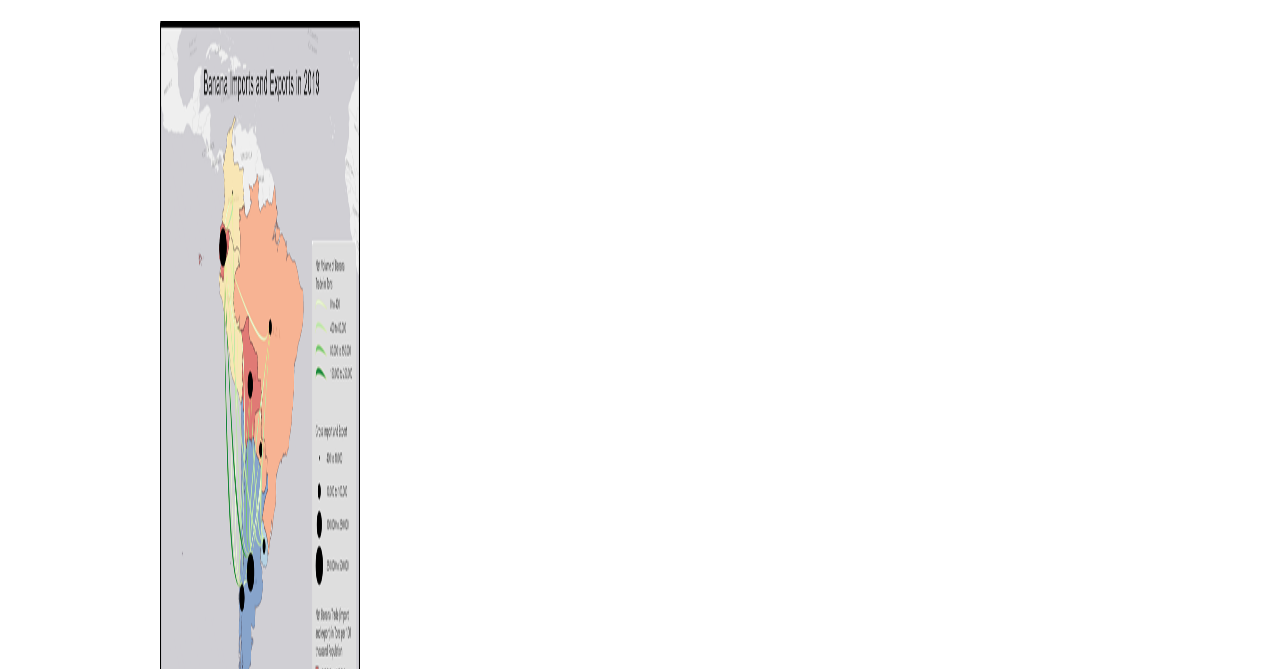
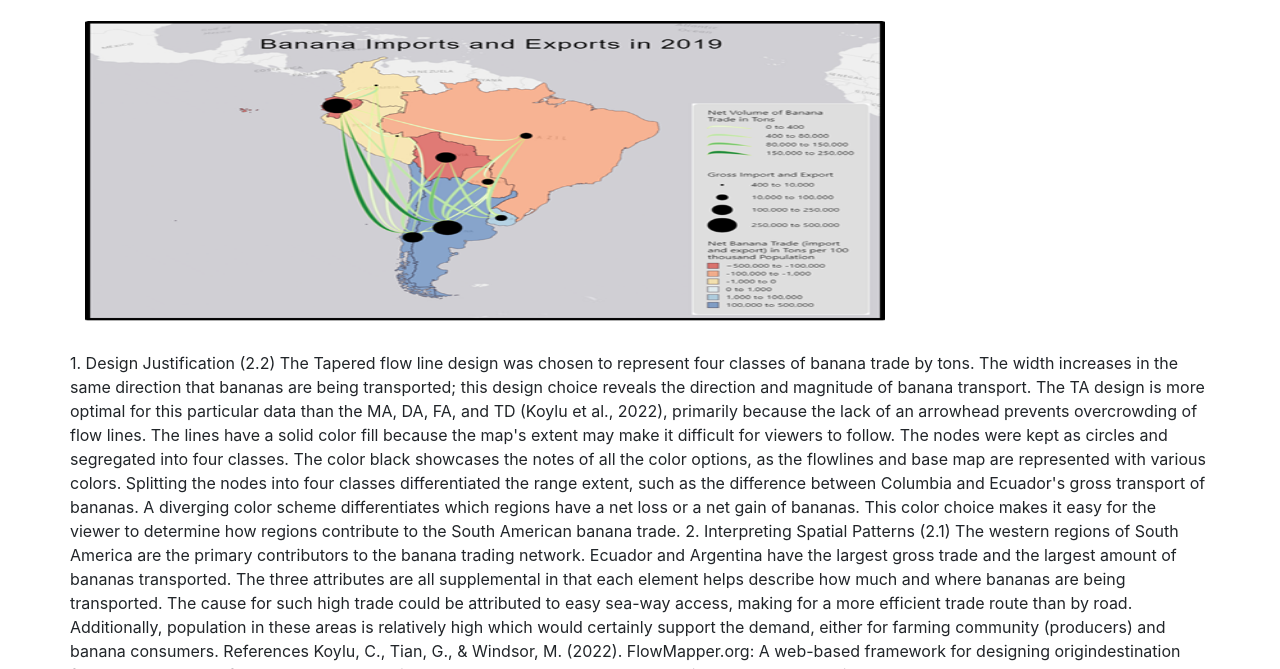
Before and after one commit to geog3540/sbnton, a website: page FlowMap.html in a window 1280 px wide. Shown: the part 131-800 px from the top of the page. Drawn offline with Linux system fonts and the light colour scheme.

Commit message:
Update FlowMap.html

```diff
--- a/FlowMap.html
+++ b/FlowMap.html
@@ -57,7 +57,7 @@
       </h1>
       <div class="row">
         <div class="col-lg-4 col-sm-6 portfolio-item text-center">
-          <img class = "card-image-top" src="Images/FlowMao.png" alt="" width="200" height="800">
+          <img class = "card-image-top" src="Images/FlowMao.png" alt="" width="800" height="300">
 
         </div>
         <p class="card-text"> 1. Design Justification (2.2)
```
